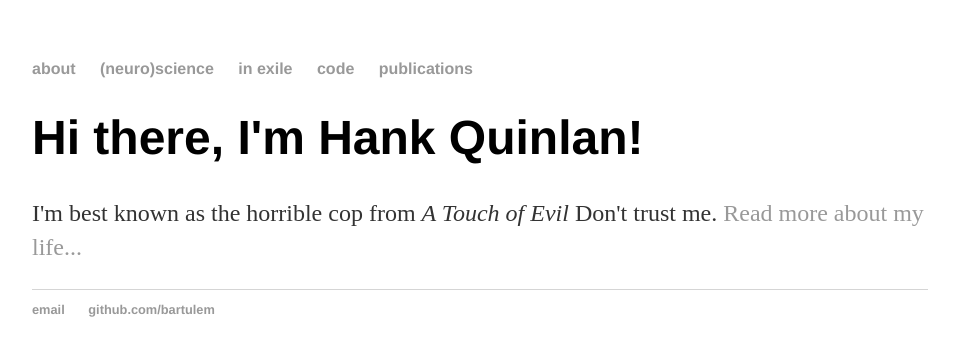
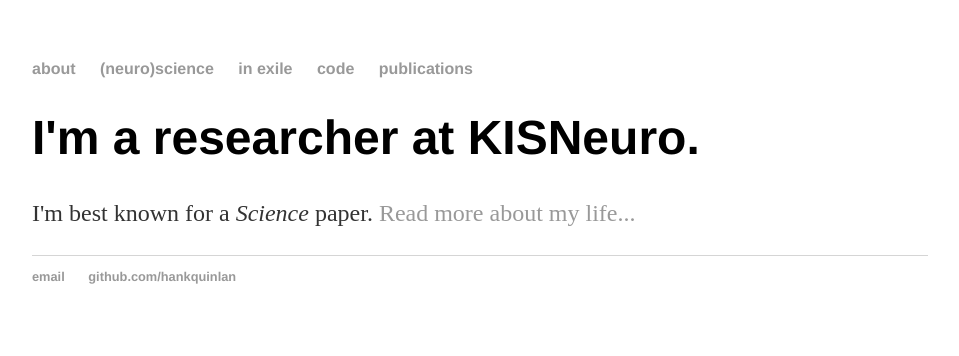
Before and after one commit to bartulem/bartulem.github.io, a Jekyll site: the page built from index.html, in a window 1280 px wide. Shown: the top 356 px of the page, without its empty margins (160-1119 px from the left). Built offline with Jekyll 4.4.1, drawn with Linux system fonts in a browser that asks for light colours.

Commit message:
Update index.html

```diff
--- a/index.html
+++ b/index.html
@@ -1,31 +1,8 @@
-<!DOCTYPE html>
-<html>
-	<head>
-		<title>Bartul Mimica, neuroscientist</title>
-		<!-- link to main stylesheet -->
-		<link rel="stylesheet" type="text/css" href="/css/main.css">
-	</head>
-	<body>
-		<nav>
-    		<ul>
-	        	<li><a href="/about">about</a></li>
-        		<li><a href="/science">(neuro)science</a></li>
-        		<li><a href="/blog">in exile</a></li>
-			<li><a href="/code">code</a></li>
-			<li><a href="/publications">publications</a></li>
-    		</ul>
-		</nav>
-		<div class="container">
-    		<div class="blurb">
-        		<h1>Hi there, I'm Hank Quinlan!</h1>
-				<p>I'm best known as the horrible cop from <em>A Touch of Evil</em> Don't trust me. <a href="/about">Read more about my life...</a></p>
-    		</div><!-- /.blurb -->
-		</div><!-- /.container -->
-		<footer>
-    		<ul>
-        		<li><a href="mailto:mimica.bartul@gmail.com">email</a></li>
-        		<li><a href="https://github.com/bartulem">github.com/bartulem</a></li>
-			</ul>
-		</footer>
-	</body>
-</html>
+---
+layout: default
+title: Bartul Mimica, neuroscientist
+---
+<div class="blurb">
+	<h1>I'm a researcher at KISNeuro.</h1>
+	<p>I'm best known for a <em>Science</em> paper. <a href="/about">Read more about my life...</a></p>
+</div><!-- /.blurb -->
```
